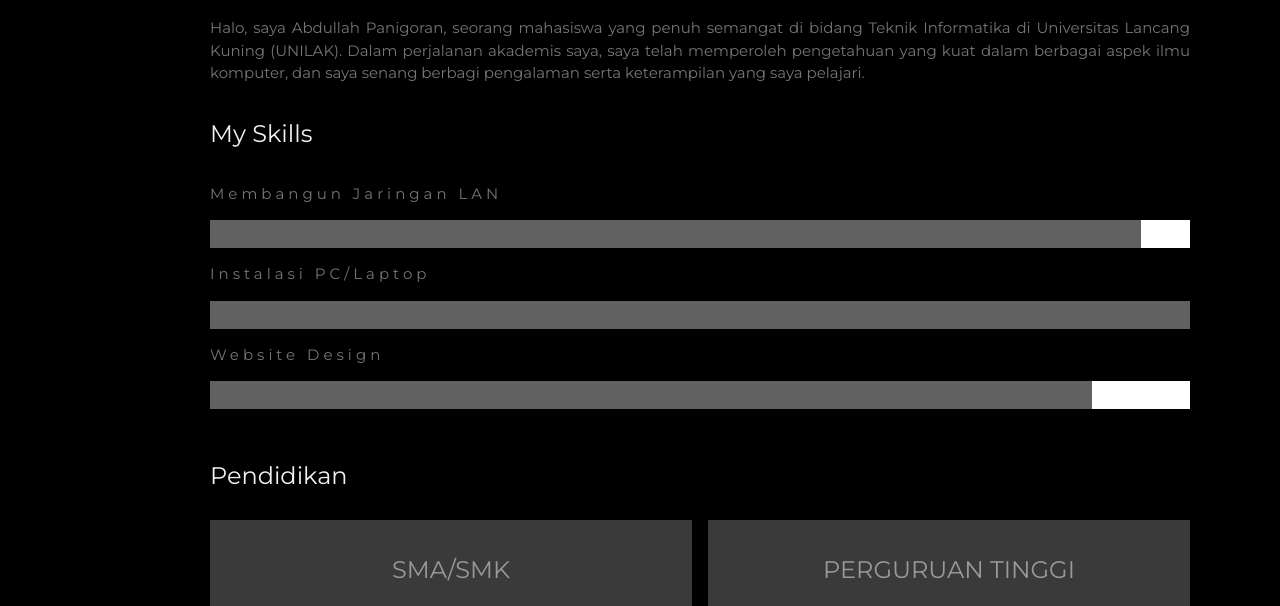
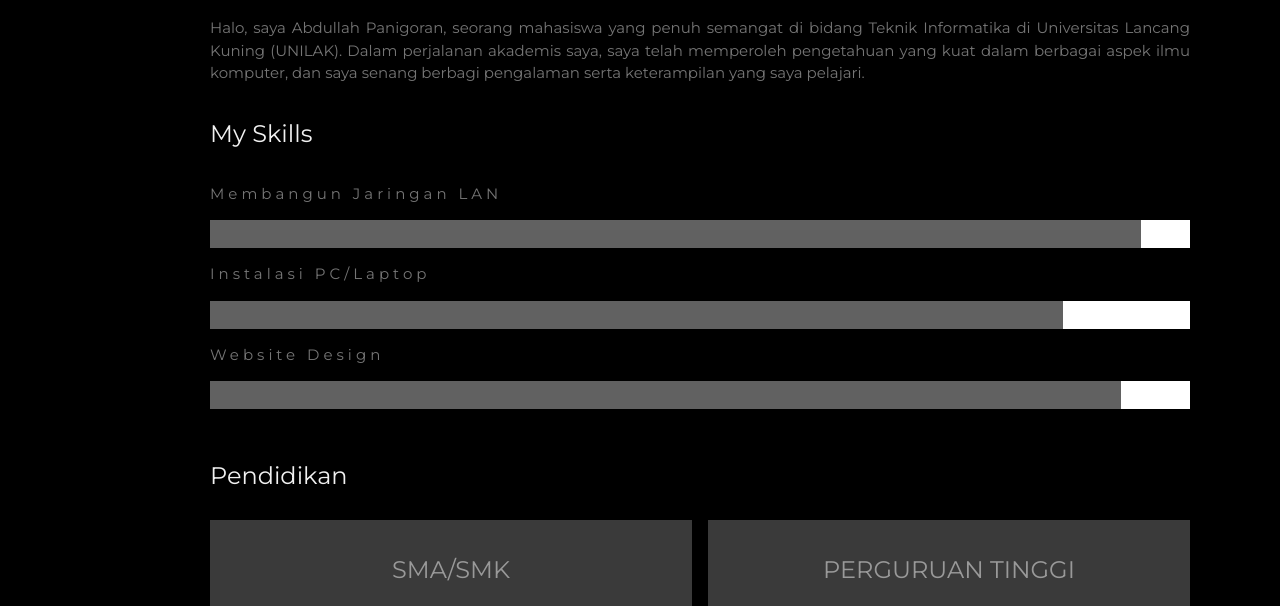
Before and after one commit to panigoransiregar/Personal, a plain HTML site: page index.html in a window 1280 px wide. Shown: the part 577-1183 px from the top of the page. Drawn offline with nearby package versions, Linux system fonts and the light colour scheme.

Commit message:
index.html

```diff
--- a/index.html
+++ b/index.html
@@ -59,11 +59,11 @@
     </div>
     <p class="w3-wide">Instalasi PC/Laptop</p>
     <div class="w3-white">
-      <div class="w3-dark-grey" style="height:28px;width:100%"></div>
+      <div class="w3-dark-grey" style="height:28px;width:87%"></div>
     </div>
     <p class="w3-wide">Website Design</p>
     <div class="w3-white">
-      <div class="w3-dark-grey" style="height:28px;width:90%"></div>
+      <div class="w3-dark-grey" style="height:28px;width:93%"></div>
     </div><br>
 
 
```
